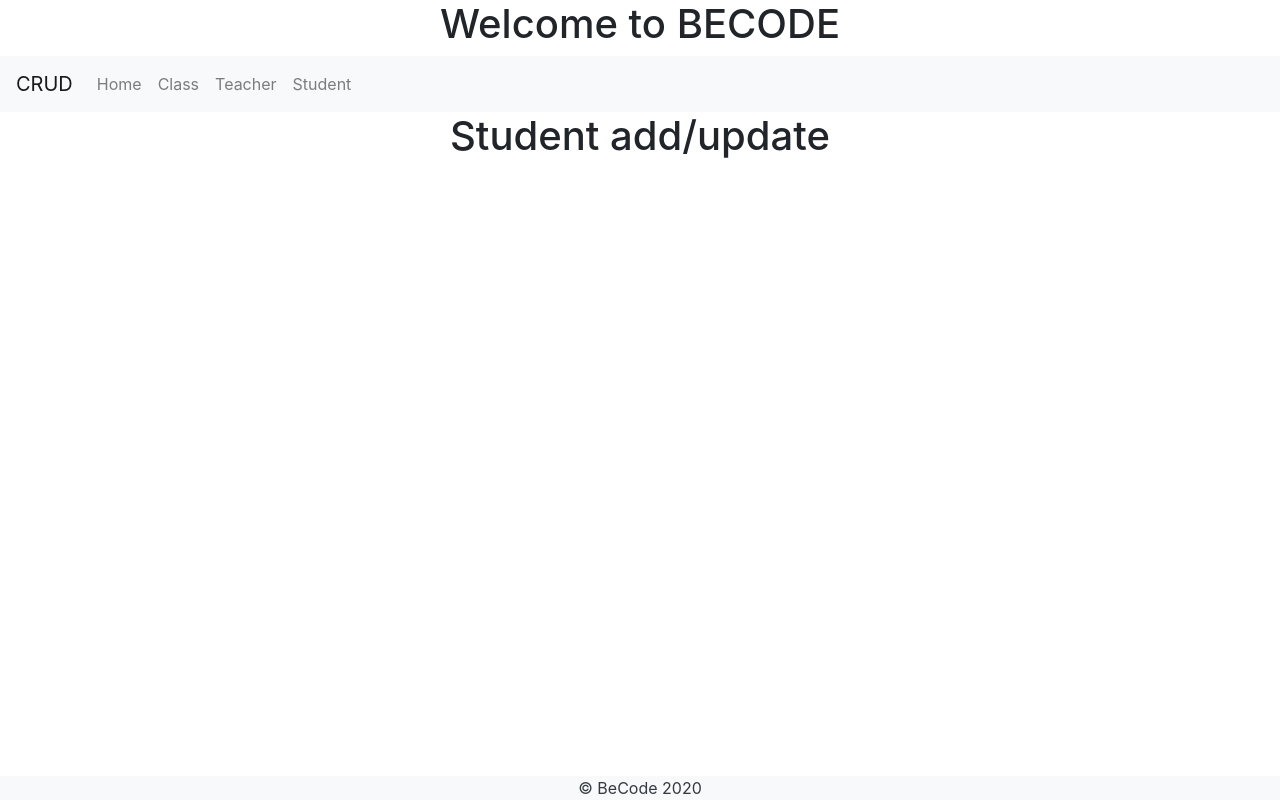
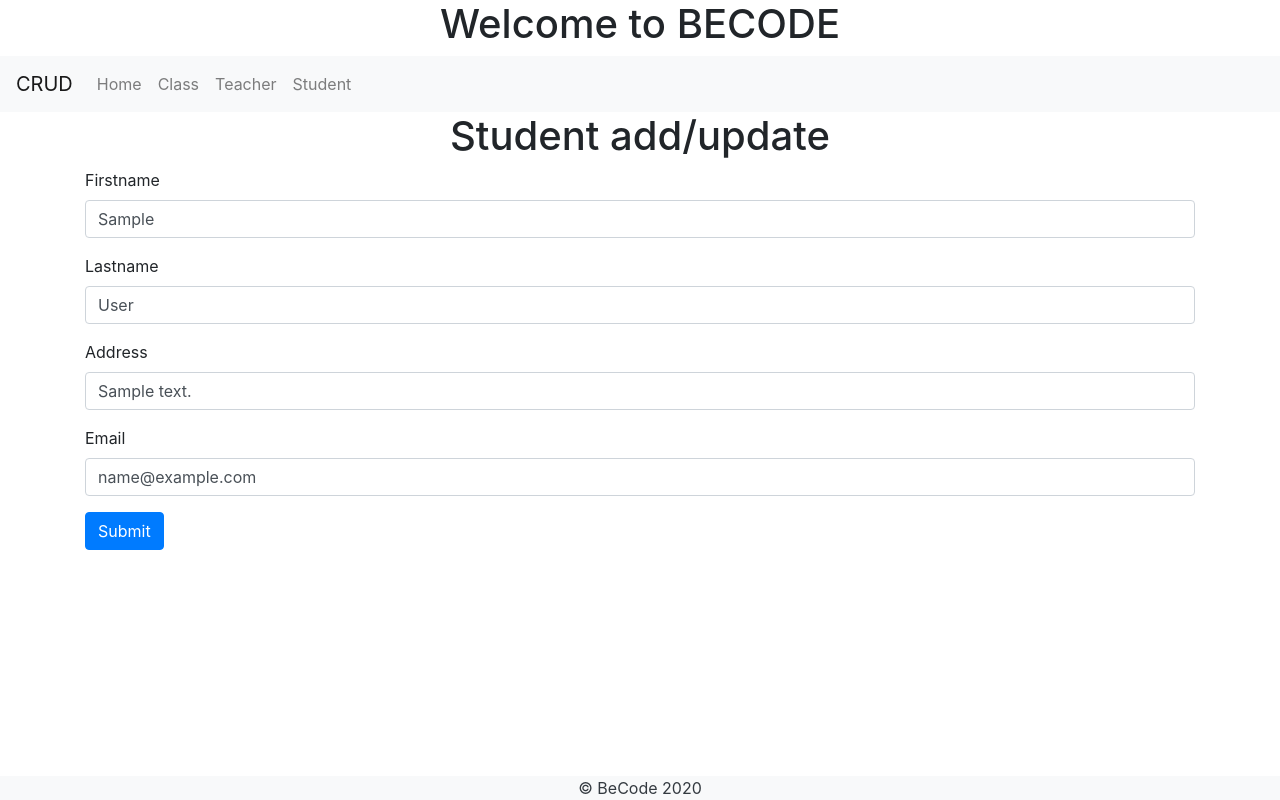
Before and after one commit to YuriFra/CRUD, a PHP site: template View/student_form.php in a window 1280 px wide. Run offline with PHP 8.4, Linux system fonts and the light colour scheme; the template is opened without the code that fills it: most values are stand-ins (such as "Sample title", 1, 10 or a date in 2020); some libraries are stand-ins or nearby versions.

Commit message:
class & student form

```diff
--- a/View/student_form.php
+++ b/View/student_form.php
@@ -1,7 +1,31 @@
 <?php require 'includes/header.php'?>
+
     <section class="container">
         <h1 class="text-center">Student add/update</h1>
+        <?php if (isset($msg)) {
+            echo "<div class='alert alert-primary' role='alert'>{$msg}</div>";
+        }?>
+        <form method="post">
+            <input type="hidden" name="action" value="<?php echo $action ?>">
+            <input type="hidden" name="id" value="<?php echo $student->getId() ?>">
+            <div class="form-group">
+                <label for="firstName">Firstname</label>
+                <input type="text" class="form-control" name="firstName" id="firstName" value="<?php echo  $student->getFirstName() ?? ''?>" required>
+            </div>
+            <div class="form-group">
+                <label for="lastName">Lastname</label>
+                <input type="text" class="form-control" name="lastName" id="lastName" value="<?php echo  $student->getLastName() ?? ''?>" required>
+            </div>
+            <div class="form-group">
+                <label for="address">Address</label>
+                <input type="text" class="form-control" name="address" id="address" value="<?php echo  $student->getAddress() ?? ''?>" required>
+            </div>
+            <div class="form-group">
+                <label for="email">Email</label>
+                <input type="email" class="form-control" name="email" id="email" value="<?php echo  $student->getEmail() ?? ''?>" required>
+            </div>
+            <button type="submit" name="submit" class="btn btn-primary">Submit</button>
+        </form>
+    </section>
 
-
-    </section>
 <?php require 'includes/footer.php'?>
```
Also changed, not shown: View/class_form.php (+16 -2 lines).
